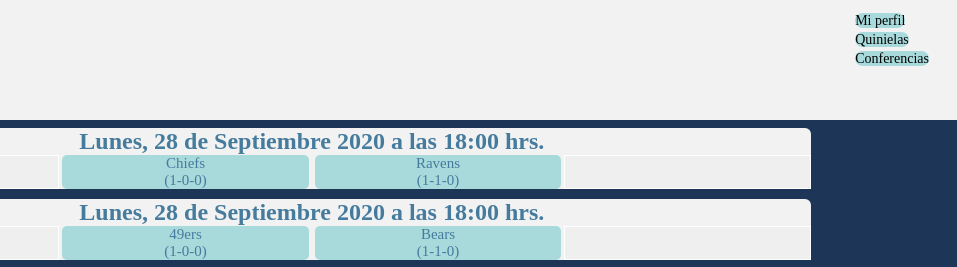
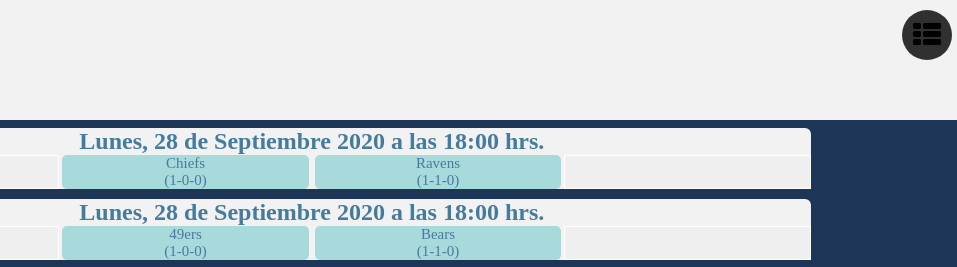
Before and after one commit to MarioMO0/Quinielasnfl, a plain HTML site: page index.html in a window 1280 px wide. Shown: the top 267 px of the page, 323-1280 px from the left. Drawn offline with Linux system fonts and the light colour scheme.

Commit message:
primer commit del menu hamburguesa

```diff
--- a/css/styles.css
+++ b/css/styles.css
@@ -15,6 +15,36 @@
 html{
     font-size: 62.5%;
 }
+@font-face {
+    font-family: 'icomoon';
+    src:  url('../fonts/icomoon.eot?9ymll6');
+    src:  url('../fonts/icomoon.eot?9ymll6#iefix') format('embedded-opentype'),
+      url('../fonts/icomoon.ttf?9ymll6') format('truetype'),
+      url('../fonts/icomoon.woff?9ymll6') format('woff'),
+      url('../fonts/icomoon.svg?9ymll6#icomoon') format('svg');
+    font-weight: normal;
+    font-style: normal;
+    font-display: block;
+  }
+
+  [class^="icon-"], [class*=" icon-"] {
+    /* use !important to prevent issues with browser extensions that change fonts */
+    font-family: 'icomoon' !important;
+    speak: never;
+    font-style: normal;
+    font-weight: normal;
+    font-variant: normal;
+    text-transform: none;
+    line-height: 1;
+
+    /* Better Font Rendering =========== */
+    -webkit-font-smoothing: antialiased;
+    -moz-osx-font-smoothing: grayscale;
+  }
+
+  .icon-menu:before {
+    content: "\e900";
+  }
 .container{
     width: 100vw;
     height: 100hw;
@@ -38,32 +68,8 @@ html{
     width: 100%;
     height: 100%;
 }
+.header-hamburguermenu{
 
-.header__navbar{
-    height: 50%;
-    padding: 1rem;
-    display: flex;
-}
-.header__navbar ul{
-    width: 100%;
-    height: 50%;
-    list-style: none;
-    font-size: 1.4rem;
-    padding-right: 1rem;
-}
-.header__navbar ul li{
-    margin: .3rem;
-}
-
-.header__navbar ul li a{
-    text-decoration: none;
-    font-family: var(--fuente);
-    color: var(--colorTexto3);
-    background-color: var(--colorTexto);
-    border-radius: 1rem;
-}
-.header__navbar ul li a:hover{
-    border: var(--colorDetalles) solid;
 }
 .mainContent{
     display: flex;
@@ -533,3 +539,18 @@ html{
     height: 100%;
     border:white solid 1px;
 }
+
+.burger-button{
+    width: 5rem;
+    height: 5rem;
+    border-radius: 50%;
+    background-color: rgba(0, 0, 0, .8);
+    display: block;
+    line-height: 5rem;
+    text-align: center;
+    position: absolute;
+    right: 0.5rem;
+    top: 1rem;
+    color: black;
+    font-size: 2.8rem;
+}
--- a/index.html
+++ b/index.html
@@ -8,17 +8,11 @@
     <link rel="stylesheet" href="./css/styles.css">
 </head>
 <body class="container">
+    <i class="icon-menu burger-button"></i>
     <header class="header">
         <figure class="header__logo">
             <img src="./imagenes/m3m.png" alt="Aqui va el logo">
         </figure>
-        <nav class="header__navbar">
-            <ul>
-                <li><a href="">Mi perfil</a></li>
-                <li><a href="">Quinielas</a></li>
-                <li><a href="">Conferencias</a></li>
-            </ul>
-        </nav>
     </header>
     <main class="mainContent">
         <section class="rightside">
```
Also changed, not shown: fonts/icomoon.ttf (added), fonts/icomoon.woff (added), 2 other files.
